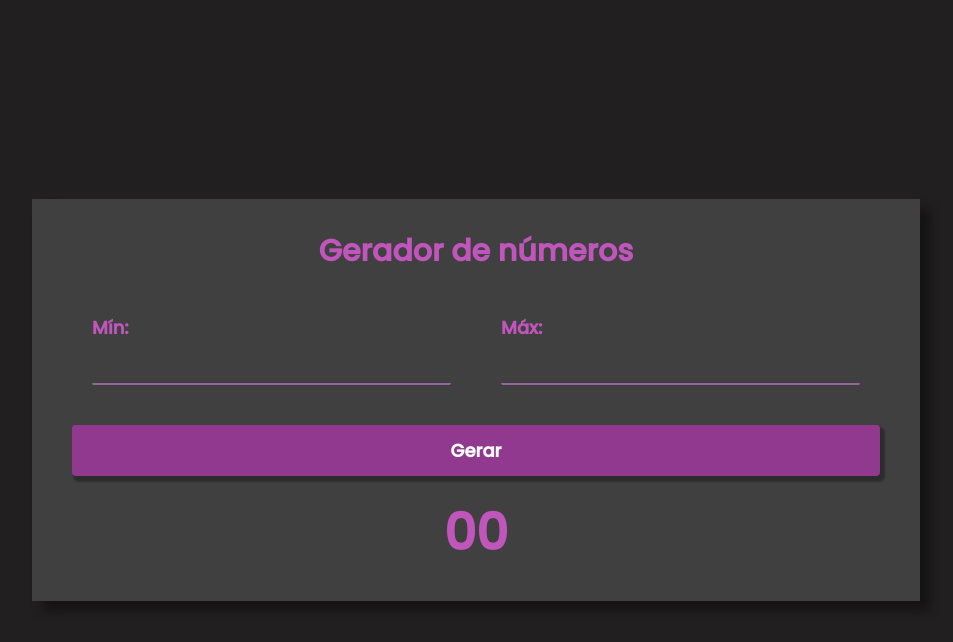
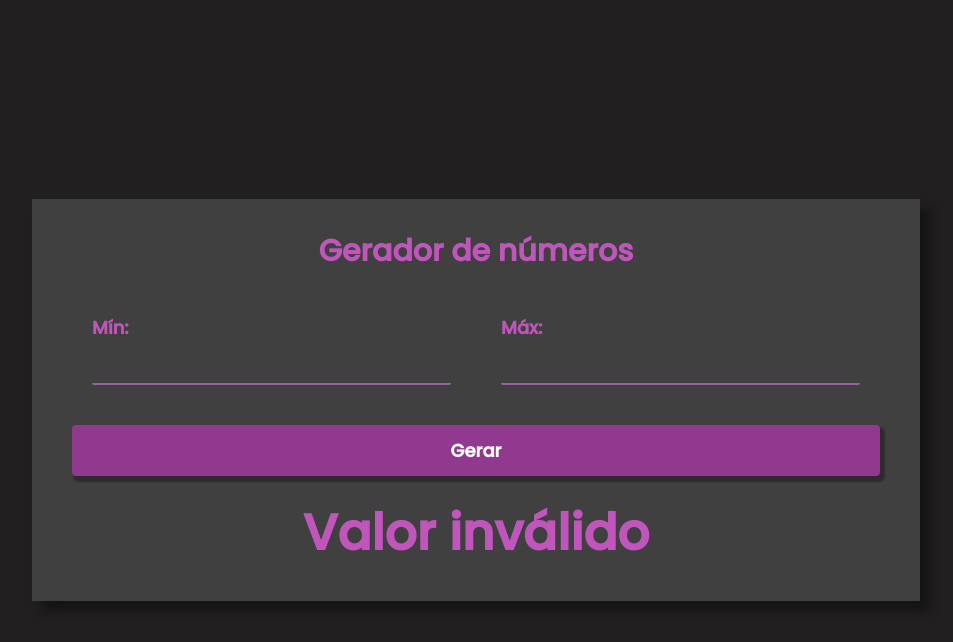
Before and after one commit to vitorrcruzz/gerador-numero-aleatorio, a plain HTML site: page index.html in a window 1280 px wide. Both pictures are taken after a click on the button "Gerar". Shown: the whole page, without its empty margins (164-1117 px from the left). Drawn offline with Linux system fonts and the light colour scheme.

Commit message:
adicionando função para gerar os números

```diff
--- a/assets/scripts/script.js
+++ b/assets/scripts/script.js
@@ -0,0 +1,14 @@
+const button = document.getElementById("generate");
+
+button.addEventListener('click', ()=>{
+    const min = parseInt(document.getElementById("min").value);
+    const max = parseInt(document.getElementById("max").value);
+
+    let result = Math.floor(Math.random() * (max - min + 1)) + min;
+
+    if(isNaN(result)){
+        result = 'Valor inválido';
+    }
+
+    document.querySelector('#result > span').textContent = result;
+})
--- a/index.html
+++ b/index.html
@@ -25,5 +25,7 @@
             <span>00</span>
         </div>
     </div>
+
+    <script src="assets/scripts/script.js"></script>
 </body>
 </html>
```
